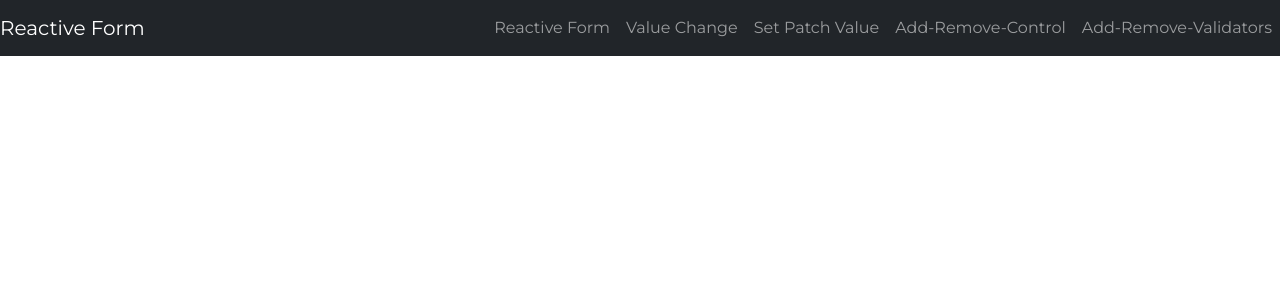
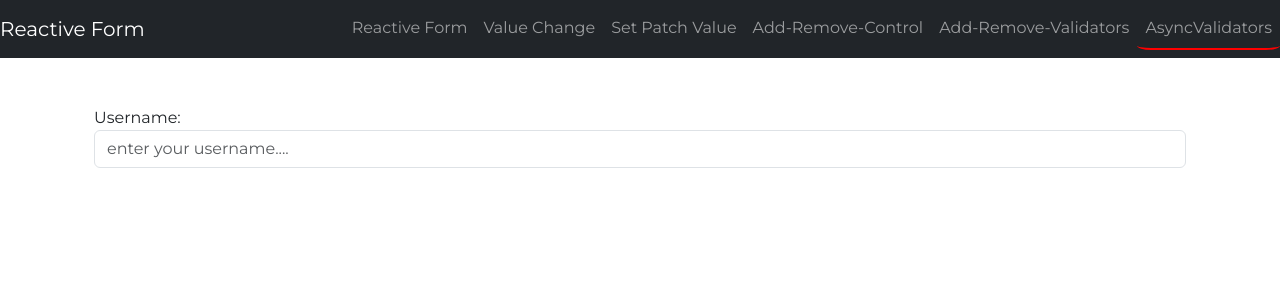
Before and after one commit to abhikaleangulardev-gif/Basic_Reactive_Form_Angular_21, an Angular app: page /async-validators-form in a window 1280 px wide. Before the commit this address led to /. Shown: the top 300 px of the page. Built offline with nearby package versions, Linux system fonts and the light colour scheme.

Commit message:
completed async-validators

```diff
--- a/src/app/app.routes.ts
+++ b/src/app/app.routes.ts
@@ -18,5 +18,8 @@ export const routes: Routes = [
     },
     {
         path: 'basic-set-patch-value-form-validators', loadComponent: () => import('./component/set-remove-validators/set-remove-validators').then((c) => c.SetRemoveValidators)
+    },
+    {
+        path: 'async-validators-form', loadComponent: () => import('./component/async-validator/async-validator').then((c) => c.AsyncValidator)
     }
 ];
--- /dev/null
+++ b/src/app/component/async-validator/async-validator.html
@@ -0,0 +1,22 @@
+<div class="container my-5">
+    <div class="row">
+        <div class="col-sm-12">
+            <form [formGroup]="myReactiveForm">
+
+                <label>Username:</label>
+                <input type="text" formControlName="username"  placeholder="enter your username...." class="form-control"/>
+
+                <!-- Loading State -->
+                <div *ngIf="myReactiveForm.get('username')?.pending">
+                    Checking username...
+                </div>
+
+                <!-- Error Message -->
+                <div *ngIf="myReactiveForm.get('username')?.errors?.['usernameTaken']">
+                    Username already exists ❌
+                </div>
+
+            </form>
+        </div>
+    </div>
+</div>
--- /dev/null
+++ b/src/app/component/async-validator/async-validator.ts
@@ -0,0 +1,59 @@
+import { CommonModule } from '@angular/common';
+import { Component, OnInit } from '@angular/core';
+import { AbstractControl, FormBuilder, FormControl, FormGroup, ReactiveFormsModule, ValidationErrors, Validators } from '@angular/forms';
+import { delay, map, Observable, of } from 'rxjs';
+
+@Component({
+  selector: 'app-async-validator',
+  imports: [CommonModule, ReactiveFormsModule],
+  templateUrl: './async-validator.html',
+  styleUrl: './async-validator.css',
+})
+export class AsyncValidator implements OnInit {
+  myReactiveForm!: FormGroup;
+
+  constructor(private fb: FormBuilder) { }
+
+  ngOnInit(): void {
+    this.initialReactiveForm();
+  }
+
+
+  initialReactiveForm() {
+    this.myReactiveForm = this.fb.group({
+      username: new FormControl('', Validators.required),
+    });
+
+
+    // 👉 Apply async validator dynamically
+
+    this.myReactiveForm.get('username')?.setAsyncValidators(this.usernameValidator);
+
+
+    // 👉 Important
+
+    this.myReactiveForm.get('username')?.updateValueAndValidity();
+
+  }
+
+
+  // 🔹 Async Validator Function
+
+  usernameValidator(control: AbstractControl): Observable<ValidationErrors | null> {
+
+    const fakeApiResponse = ['admin', 'test', 'user123']; // already taken usernames
+
+    return of(fakeApiResponse).pipe(
+      delay(1000),
+      map(users => {
+        if (users.includes(control.value)) {
+          return { username: true }
+        }
+
+        return null;
+      })
+    )
+  }
+
+
+}
--- a/src/app/component/set-remove-validators/set-remove-validators.ts
+++ b/src/app/component/set-remove-validators/set-remove-validators.ts
@@ -58,8 +58,6 @@ export class SetRemoveValidators implements OnInit {
     this.myReactiveForm.get('contactnumber')?.updateValueAndValidity();
     this.myReactiveForm.get('password')?.updateValueAndValidity();
 
-
-
   }
 
   // ❌ clear VALIDATORS firs using clearValidators() and last written updateValueAndValidity
--- a/src/app/header/header/header.html
+++ b/src/app/header/header/header.html
@@ -22,6 +22,9 @@
             <li class="nav-item" routerLinkActive="active">
                 <a class="nav-link" routerLink="basic-set-patch-value-form-validators">Add-Remove-Validators</a>
             </li>
+            <li class="nav-item" routerLinkActive="active">
+                <a class="nav-link" routerLink="async-validators-form">AsyncValidators</a>
+            </li>
         </ul>
     </div>
 </nav>
```
Also changed, not shown: src/app/component/async-validator/async-validator.css (added).
